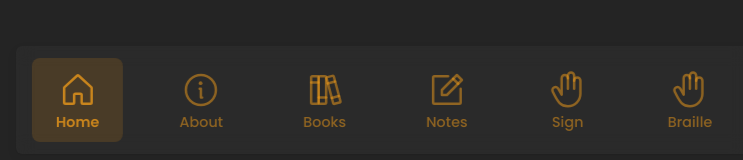
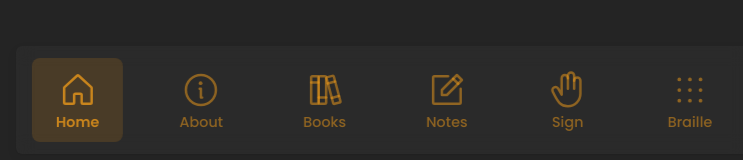
Before and after one commit to chirag-ghosh/SpeakUp, a React (Vite) app in the folder frontend/: page / in a window 1280 px wide. Shown: the part 630-790 px from the top of the page, without its empty margins (256-999 px from the left). Built offline with nearby package versions, Linux system fonts and the light colour scheme.

Commit message:
Update icon;

```diff
--- a/frontend/src/components/Navbar.tsx
+++ b/frontend/src/components/Navbar.tsx
@@ -1,4 +1,4 @@
-import { Books, Hand, House, Info, NotePencil } from 'phosphor-react';
+import { Books, DotsNine, Hand, House, Info, NotePencil } from 'phosphor-react';
 import { NavLink } from 'react-router-dom';
 
 function Navbar() {
@@ -25,7 +25,7 @@ function Navbar() {
         <div>Sign</div>
       </NavLink>
       <NavLink to="/braille">
-        <Hand size={40} />
+        <DotsNine size={40} />
         <div>Braille</div>
       </NavLink>
     </div>
```
